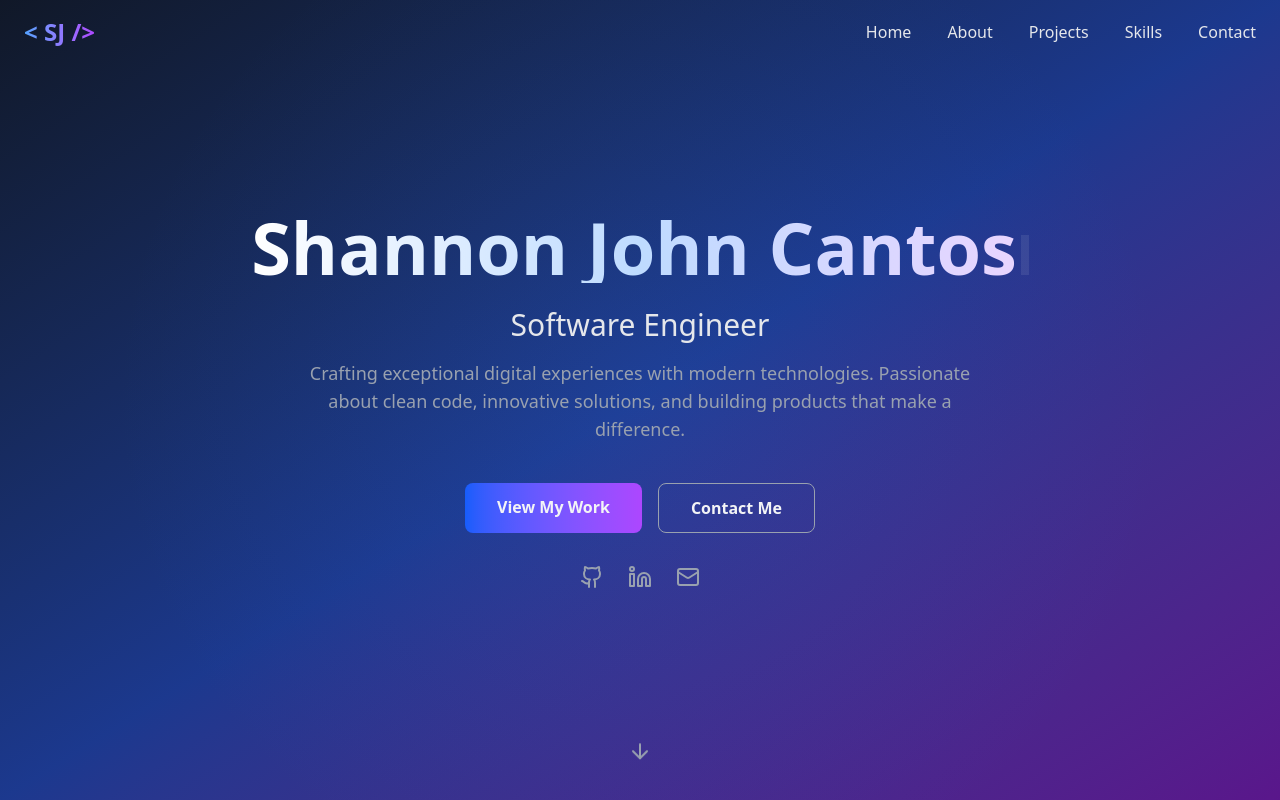
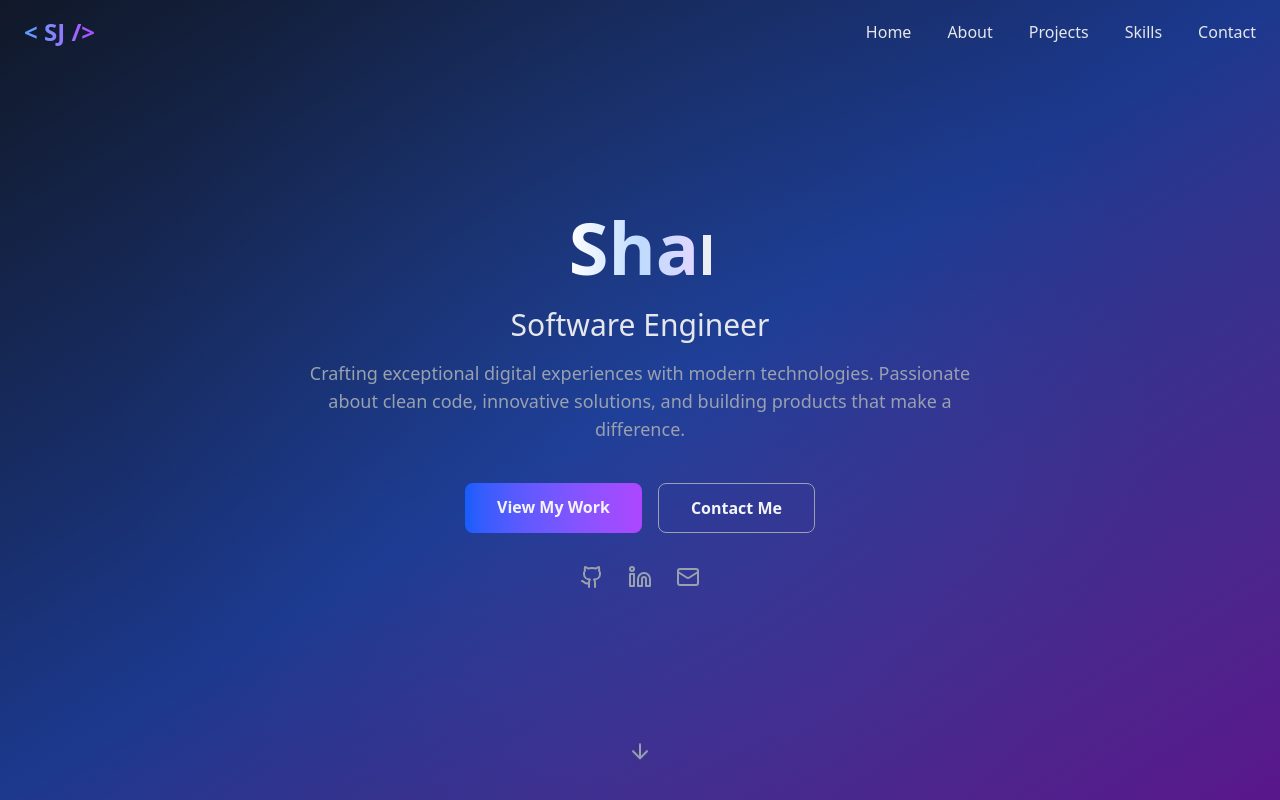
Before and after one commit to sj-cantos/Portfolio-Website, a React (Vite) app: page / in a window 1280 px wide. Shown: the top 800 px of the page. Built offline with nearby package versions, Linux system fonts and the light colour scheme.

Commit message:
feat: added pause onthe animation midway

```diff
--- a/src/Hero/index.tsx
+++ b/src/Hero/index.tsx
@@ -1,22 +1,25 @@
 import { useEffect, useState } from "react";
 import { ArrowDown, Github, Linkedin, Mail } from "lucide-react";
-
+import {useTypeText} from "../hooks/useTypeText.ts";
 const TYPING_TEXT = "Shannon John Cantos";
-const TYPING_SPEED = 200; // ms per character
+const TYPING_SPEED = 100; // ms per character
 
 const Hero = () => {
-  const [displayedText, setDisplayedText] = useState("");
+  const [paused, setPaused] = useState(false);
+  const typedText = useTypeText(TYPING_TEXT, TYPING_SPEED, 7, paused);
 
   useEffect(() => {
-    let current = 0;
-    const interval = setInterval(() => {
-      setDisplayedText(TYPING_TEXT.slice(0, current + 1));
-      current++;
-      if (current === TYPING_TEXT.length) clearInterval(interval);
-    }, TYPING_SPEED);
-    return () => clearInterval(interval);
+    const handleMouseEnter = () => setPaused(true);
+    const handleMouseLeave = () => setPaused(false);
+
+    document.addEventListener("mouseenter", handleMouseEnter);
+    document.addEventListener("mouseleave", handleMouseLeave);
+
+    return () => {
+      document.removeEventListener("mouseenter", handleMouseEnter);
+      document.removeEventListener("mouseleave", handleMouseLeave);
+    };
   }, []);
-
   return (
     <>
       <section
@@ -31,12 +34,12 @@ const Hero = () => {
         <div className="container mx-auto px-6 py-12 relative z-10 ">
           <div className="flex flex-col items-center text-center">
             <h1 className="animate-fadeInUp text-5xl md:text-7xl font-bold mb-6 bg-gradient-to-r from-white via-blue-200 to-purple-200 bg-clip-text text-transparent delay-200">
-              {displayedText}
+              {typedText}
               <span
                 className="inline-block w-2 h-10 align-middle bg-white ml-1 animate-pulse"
                 style={{
                   opacity:
-                    displayedText.length === TYPING_TEXT.length ? 0 : 1,
+                    typedText.length === TYPING_TEXT.length ? 0 : 1,
                 }}
               ></span>
             </h1>
--- /dev/null
+++ b/src/hooks/useTypeText.ts
@@ -0,0 +1,35 @@
+import { useEffect, useState, useRef } from "react";
+
+export function useTypeText(
+  textToType: string,
+  typingSpeed: number,
+  stopAt?: number, // Optional: index to stop at (exclusive)
+  paused?: boolean // New: control pause/resume
+) {
+  const [typedText, setTypedText] = useState("");
+  const currentRef = useRef(0);
+
+  useEffect(() => {
+    if (paused) return; // Pause typing if paused is true
+
+    const maxLength = stopAt !== undefined ? Math.min(stopAt, textToType.length) : textToType.length;
+    const interval = setInterval(() => {
+      setTypedText(textToType.slice(0, currentRef.current + 1));
+      currentRef.current++;
+      if (currentRef.current === maxLength) {
+        clearInterval(interval);
+      }
+    }, typingSpeed);
+
+    return () => clearInterval(interval);
+  }, [textToType, typingSpeed, stopAt, paused]);
+
+  // Resume typing when paused becomes false and not finished
+  useEffect(() => {
+    if (!paused && typedText.length < (stopAt ?? textToType.length)) {
+      currentRef.current = typedText.length;
+    }
+  }, [paused, typedText, stopAt, textToType.length]);
+
+  return typedText;
+}
```
